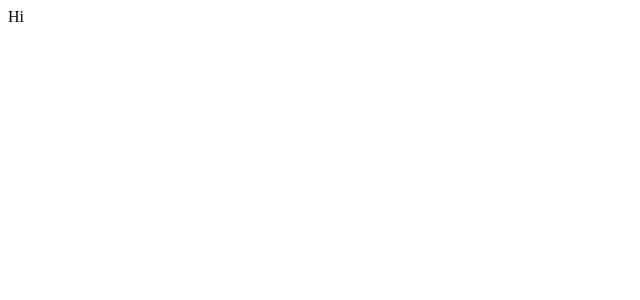
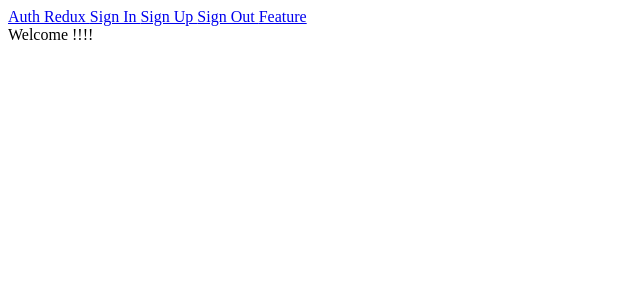
Before and after one commit to mythLabs/playground-react-authentication, a React (Create React App) app: page / in a window 1280 px wide. Shown: the top 300 px of the page, without its empty margins (0-640 px from the left). Built offline with nearby package versions, Linux system fonts and the light colour scheme.

Commit message:
Created Router setup

```diff
--- a/src/components/App.js
+++ b/src/components/App.js
@@ -1,8 +1,13 @@
+import React from "react";
+import Header from "./Header";
 
-import React from 'react';
-
-const App = () => {
-    return <div>Hi</div>
-}
+const App = ({children}) => {
+  return (
+    <div>
+      <Header />
+      {children}
+    </div>
+  );
+};
 
 export default App;
--- /dev/null
+++ b/src/components/Header.js
@@ -0,0 +1,18 @@
+import React from "react";
+import { Link } from "react-router-dom";
+
+class Header extends React.Component {
+  render() {
+    return (
+      <div>
+        <Link to="/">Auth Redux </Link>
+        <Link to="/signin"> Sign In </Link>
+        <Link to="/signup">Sign Up </Link>
+        <Link to="/signout">Sign Out </Link>
+        <Link to="/feature">Feature</Link>
+      </div>
+    );
+  }
+}
+
+export default Header;
--- /dev/null
+++ b/src/components/Welcome.js
@@ -0,0 +1,7 @@
+import React from 'react';
+
+const Welcome = () => {
+    return <div>Welcome !!!!</div>
+}
+
+export default Welcome;
--- a/src/index.js
+++ b/src/index.js
@@ -1,6 +1,15 @@
-import React from 'react';
-import ReactDOM from 'react-dom';
-import App from './components/App';
+import React from "react";
+import ReactDOM from "react-dom";
+import App from "./components/App";
+import { BrowserRouter,Route } from "react-router-dom";
 
+import Welcome from './components/Welcome';
 
-ReactDOM.render(<App />,document.querySelector('#root'));
+ReactDOM.render(
+  <BrowserRouter>
+    <App>
+        <Route path="/" exact component={Welcome}  />
+    </App>
+  </BrowserRouter>,
+  document.querySelector("#root")
+);
```
